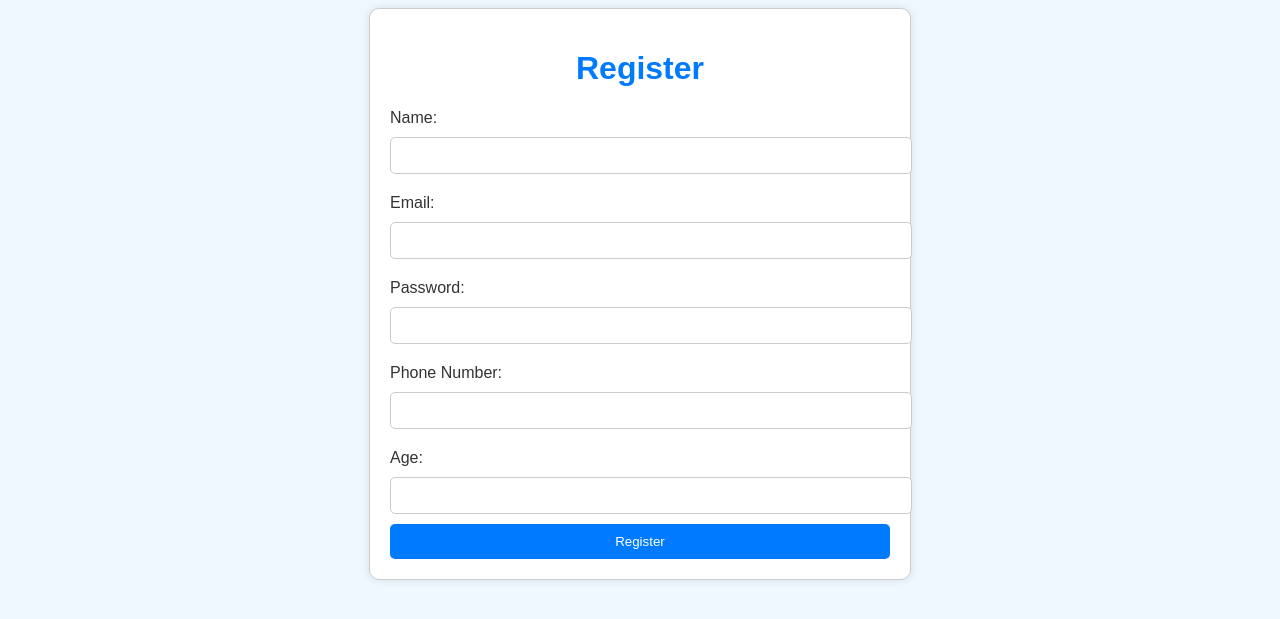
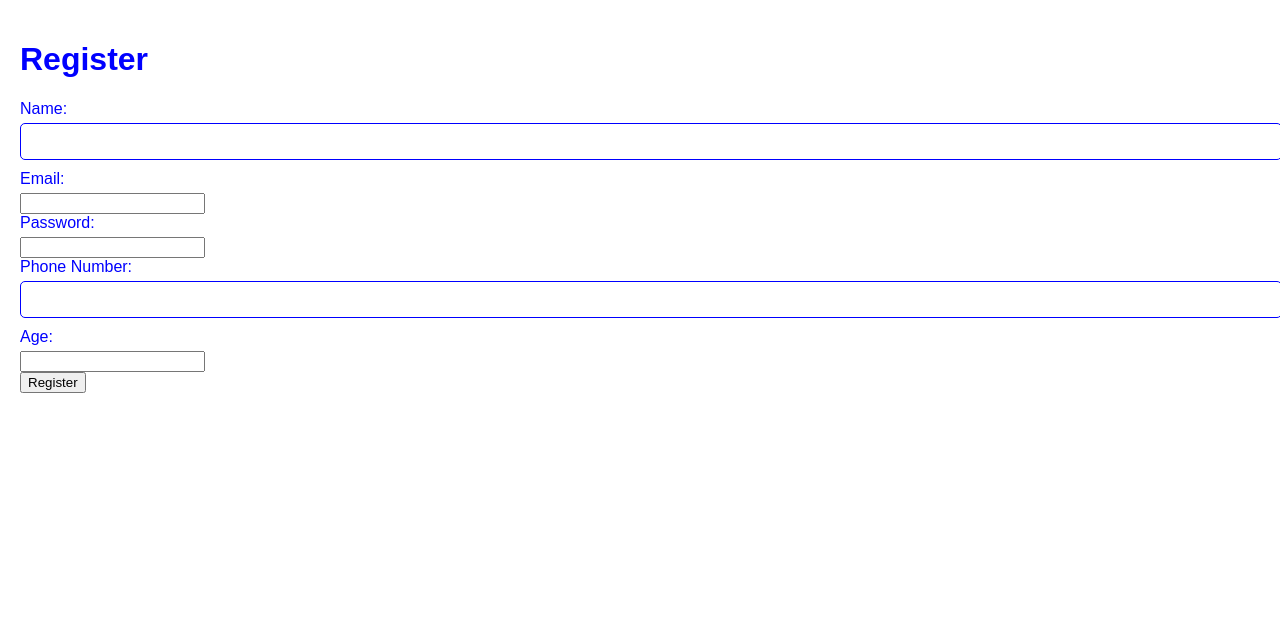
Before and after one commit to BlazingTwister/CloudComputing, a PHP site: page /register.php in a window 1280 px wide. Shown: the top 619 px of the page. Run offline with PHP 8.4, Linux system fonts and the light colour scheme.

Commit message:
Update styles.css

```diff
--- a/TwoFacSite_ISS/css/styles.css
+++ b/TwoFacSite_ISS/css/styles.css
@@ -1,48 +1,41 @@
+/* styles.css */
+
 body {
     font-family: Arial, sans-serif;
-    background-color: #f0f8ff;
-    color: #333;
+    background-color: white;
+    color: blue;
+    margin: 0;
+    padding: 20px;
 }
 
-.container {
-    max-width: 500px;
-    margin: auto;
-    background-color: white;
-    padding: 20px;
-    border: 1px solid #ccc;
-    border-radius: 10px;
-    box-shadow: 0 0 10px rgba(0, 0, 0, 0.1);
+h2 {
+    color: blue;
 }
 
-h1 {
-    color: #007bff;
-    text-align: center;
+form {
+    margin: 20px 0;
 }
 
 label {
     display: block;
-    margin-top: 10px;
-    color: #333;
+    margin-bottom: 5px;
 }
 
-input {
+input[type="text"],
+input[type="submit"] {
+    padding: 10px;
+    margin-bottom: 10px;
+    border: 1px solid blue;
+    border-radius: 5px;
     width: 100%;
-    padding: 10px;
-    margin: 10px 0;
-    border: 1px solid #ccc;
-    border-radius: 5px;
 }
 
-button {
-    width: 100%;
-    padding: 10px;
-    background-color: #007bff;
+input[type="submit"] {
+    background-color: blue;
     color: white;
-    border: none;
-    border-radius: 5px;
     cursor: pointer;
 }
 
-button:hover {
-    background-color: #0056b3;
+input[type="submit"]:hover {
+    background-color: lightblue;
 }
```
